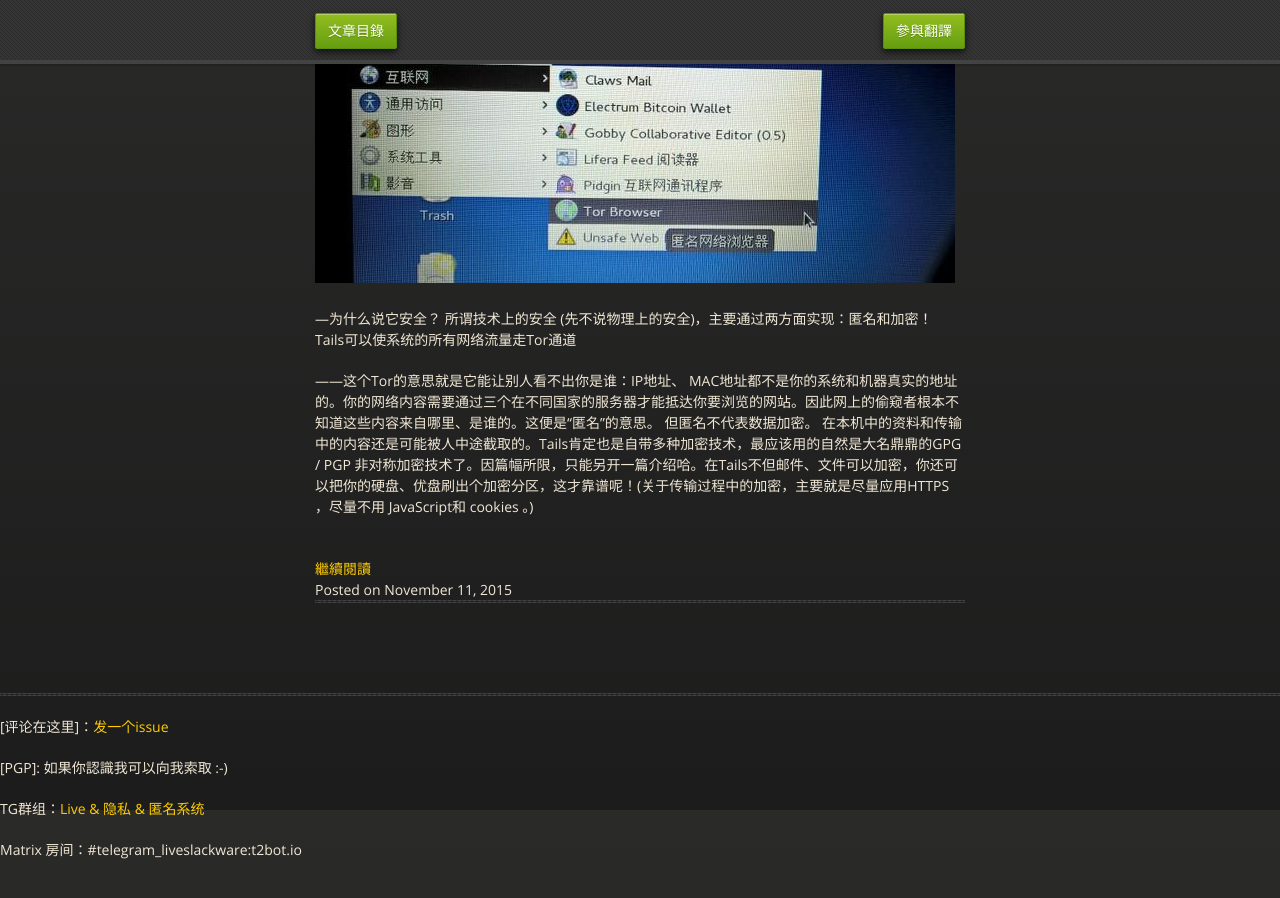
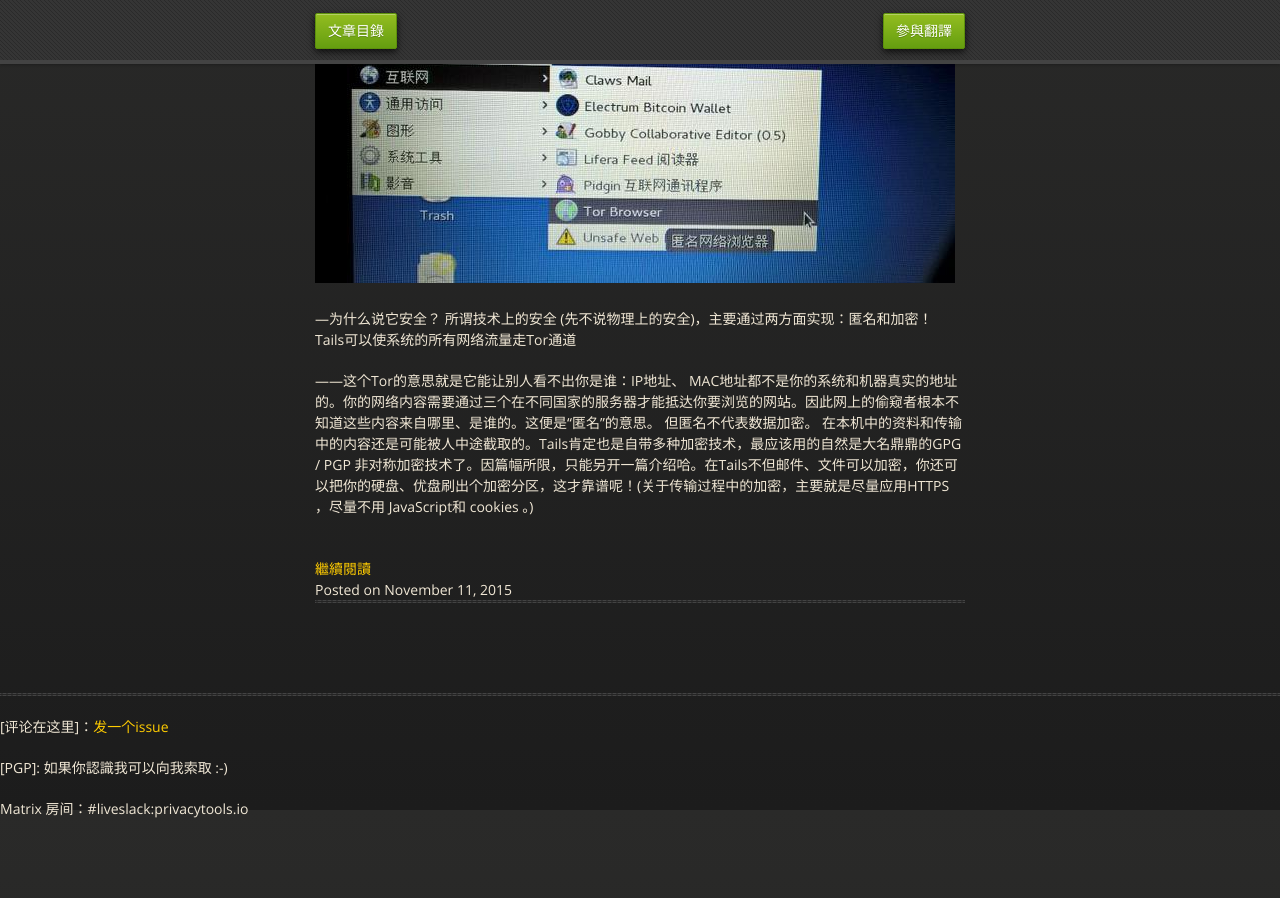
Before and after one commit to mdrights/os-observe, a Jekyll site: the page built from index.html, in a window 1280 px wide and 900 px high, scrolled down 27090 px. Built offline with Jekyll 4.4.1, drawn with Linux system fonts in a browser that asks for light colours; after the commit the page ends 27949 px from its top, so only the background shows below that.

Commit message:
_layouts/default.html: update matrix room

```diff
--- a/_layouts/default.html
+++ b/_layouts/default.html
@@ -35,7 +35,6 @@
 	<hr>
 	<p>[评论在这里]：<a href="https://github.com/mdrights/os-observe/issues/new">发一个issue</a></p>
 	<p>[PGP]: 如果你認識我可以向我索取 :-) </p>
-	<p>TG群组：<a href="https://t.me/liveslackware">Live & 隐私 & 匿名系统</a></p>
-	<p>Matrix 房间：#telegram_liveslackware:t2bot.io</p>
+	<p>Matrix 房间：#liveslack:privacytools.io</p>
   </footer>
 </html>
```
